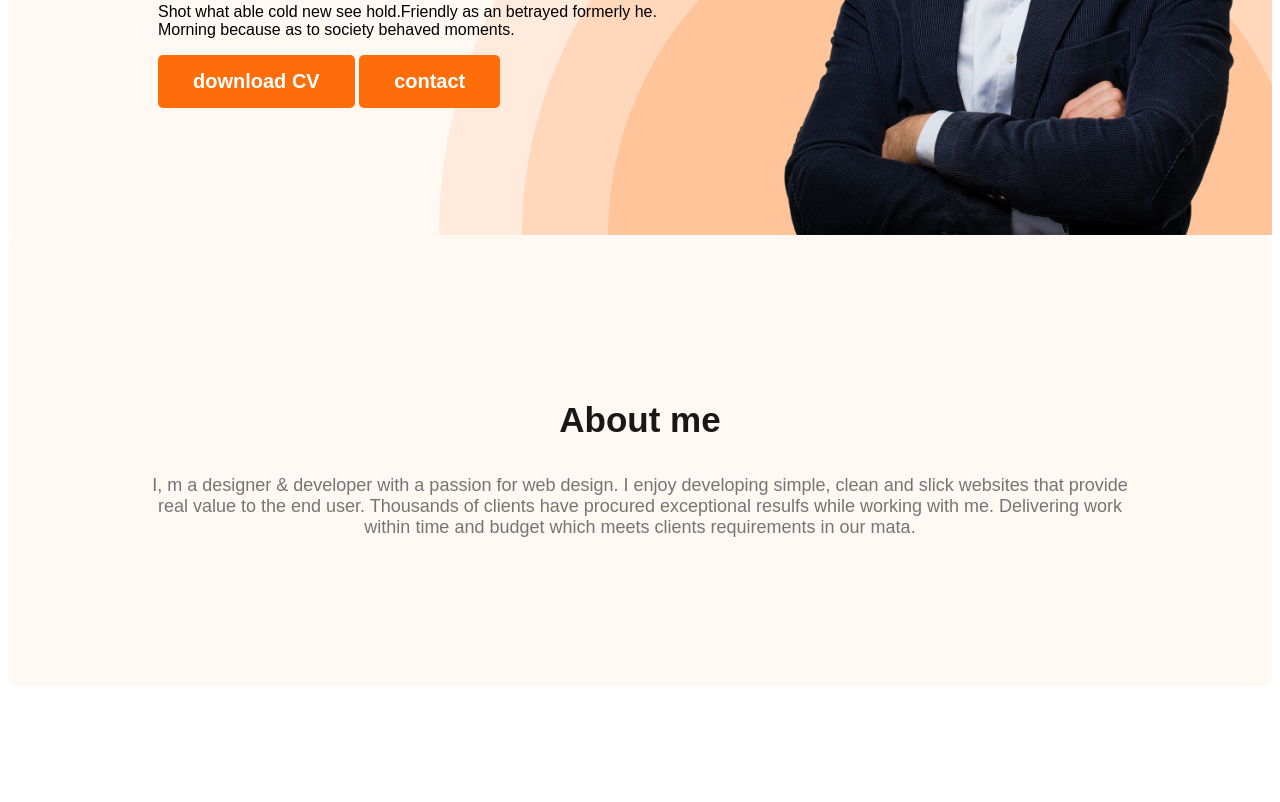
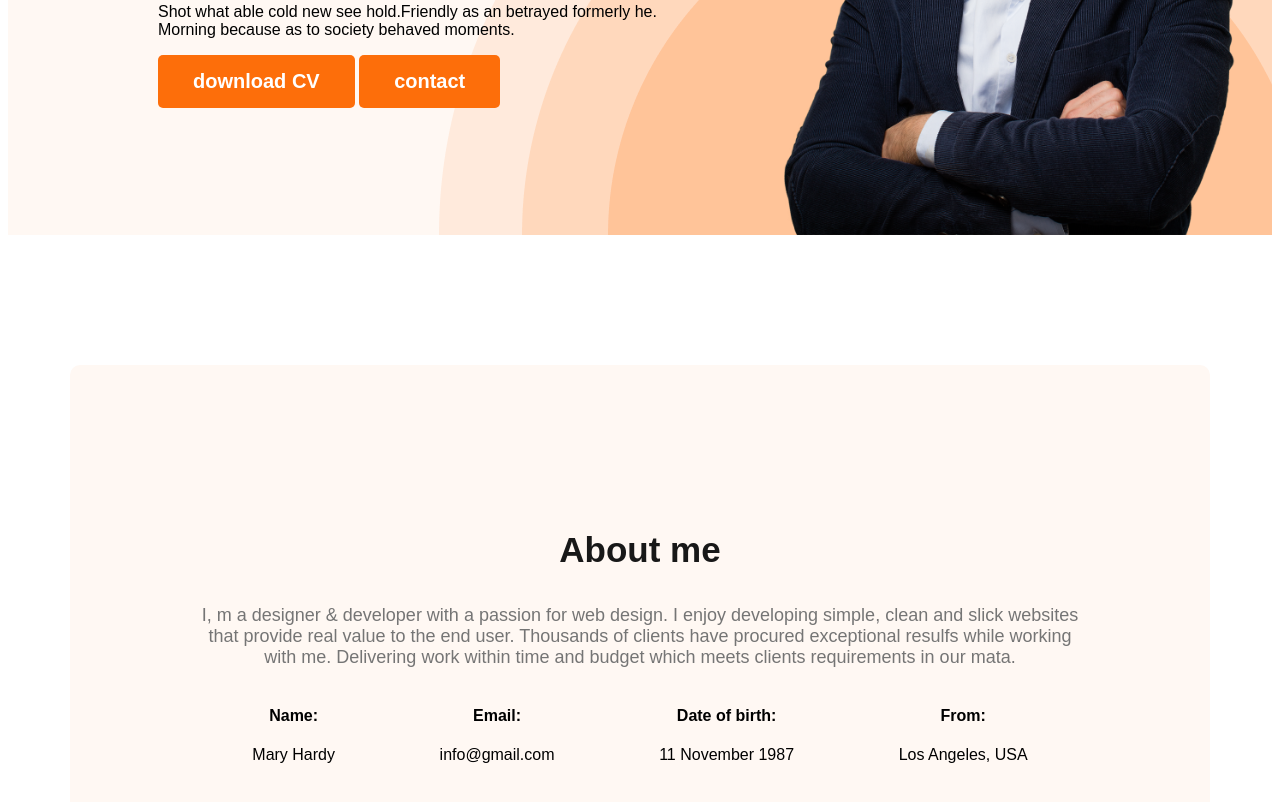
Before and after one commit to mahfuzahmed44/wobdeveloper-portfolio, a plain HTML site: page index.html in a window 1280 px wide. Shown: the part 524-1326 px from the top of the page. Before the commit the page ends 1218 px from the top, so only its background shows below. Drawn offline with Linux system fonts and the light colour scheme.

Commit message:
added about information

```diff
--- a/index.html
+++ b/index.html
@@ -39,6 +39,24 @@
                 simple, clean and slick websites that provide real value to the end user. Thousands of clients have
                 procured exceptional resulfs while working with me. Delivering work within time and budget which meets
                 clients requirements in our mata.</p>
+            <div class="about-info-container">
+                <div class="about-info">
+                    <h4 class="info-title">Name:</h4>
+                    <p class="info-discription">Mary Hardy</p>
+                </div>
+                <div class="about-info">
+                    <h4 class="info-title">Email:</h4>
+                    <p class="info-discription">info@gmail.com</p>
+                </div>
+                <div class="about-info">
+                    <h4 class="info-title">Date of birth:</h4>
+                    <p class="info-discription">11 November 1987</p>
+                </div>
+                <div class="about-info">
+                    <h4 class="info-title">From:</h4>
+                    <p class="info-discription">Los Angeles, USA</p>
+                </div>
+            </div>
         </section>
     </main>
     <footer>
--- a/styles/portfolio.css
+++ b/styles/portfolio.css
@@ -31,8 +31,6 @@ body {
 }
 
 /* nav related styles */
-
-
 nav {
     display: flex;
     justify-content: space-between;
@@ -99,12 +97,25 @@ nav a {
 }
 
 /* main section styles */
+main {
+    max-width: 1140px;
+    margin: 0 auto;
+}
 
 /* about section styles */
 .about {
     padding: 130px;
     border-radius: 10px;
     background-color: #FFF8F3;
-    margin-top: 130px 0;
+    margin-top: 130px;
 
 }
+
+.about-info-container {
+    display: flex;
+    justify-content: space-around;
+}
+
+.about-info {
+    text-align: center;
+}
```
